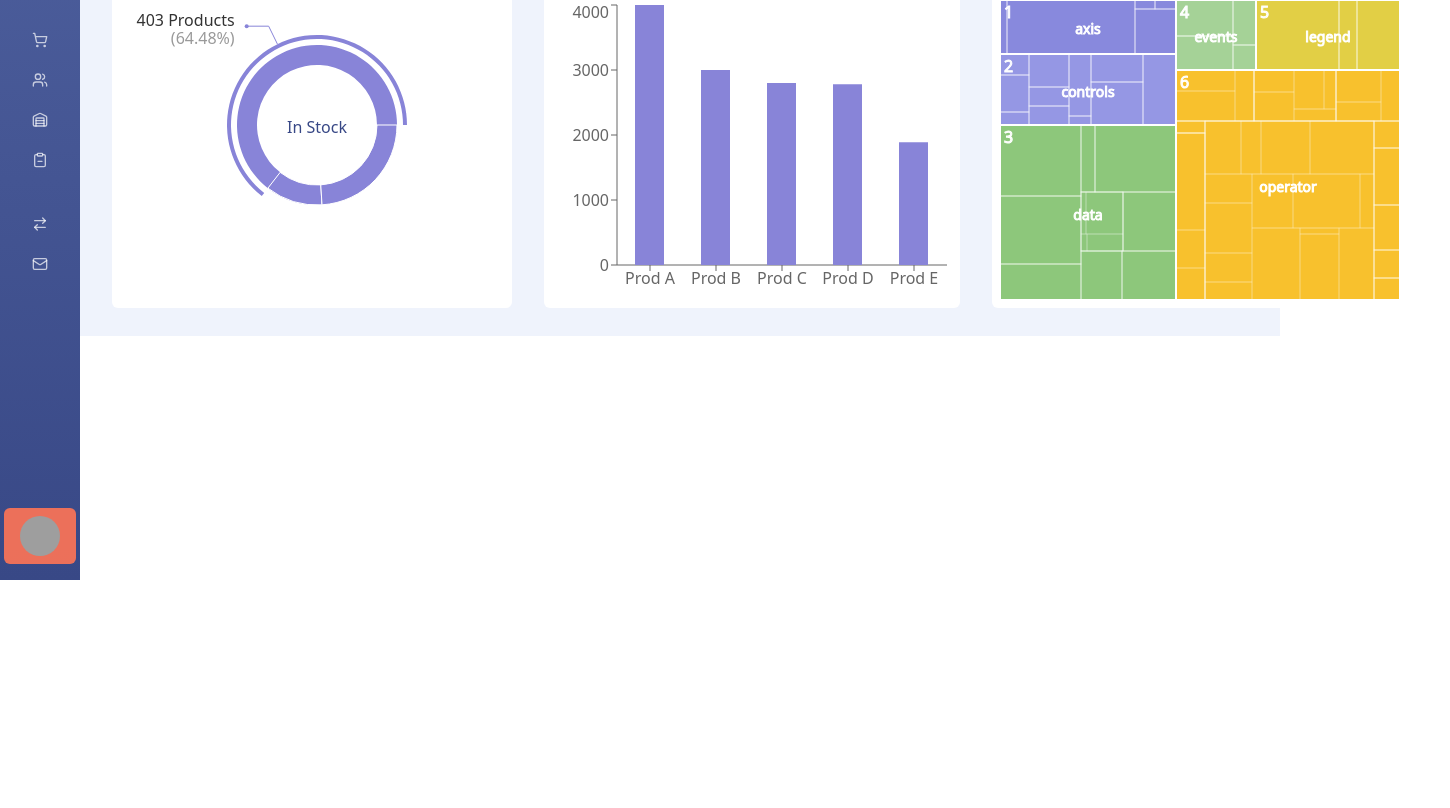
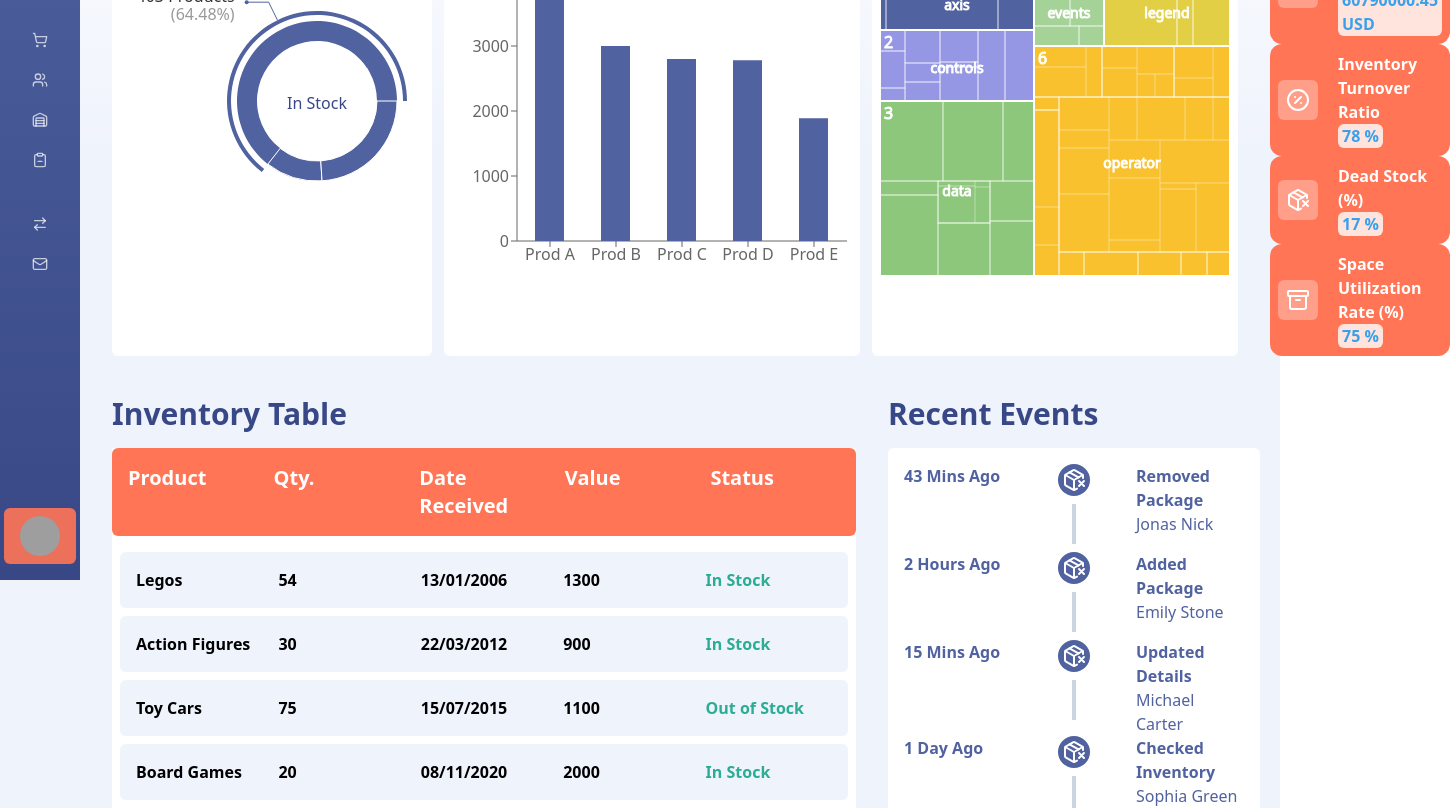
Before and after one commit to arnoldchrisoduor1/Bytes, a React (Vite) app in the folder admn-dashboard/: page /products in a window 1280 px wide. Shown: the part 220-1028 px from the top of the page, 1450 px wide, since content can reach past the window. Before the commit the page ends 800 px from the top, so only its background shows below. Built offline with nearby package versions, Linux system fonts and the light colour scheme; grey boxes are pictures that could not be loaded.

Commit message:
completed the first version of my Products page

```diff
--- a/admn-dashboard/src/components/Dashboard/DashboardTable.tsx
+++ b/admn-dashboard/src/components/Dashboard/DashboardTable.tsx
@@ -13,7 +13,7 @@ interface TableProps {
 const DashboardTable: React.FC<TableProps> = ({ data }) => {
   return (
     <table className="w-full border-collapse rounded-md overflow-hidden">
-      <thead>
+      <thead className="">
         <tr className="bg-sidebarBottom text-white/60">
           <th className="text-left px-4 py-2">Customer</th>
           <th className="text-left px-4 py-2">Date</th>
--- a/admn-dashboard/src/components/Products/ProductBarChart.tsx
+++ b/admn-dashboard/src/components/Products/ProductBarChart.tsx
@@ -1,13 +1,17 @@
-import { BarChart, Bar, YAxis, XAxis, Tooltip } from "recharts";
+import { BarChart, Bar, YAxis, XAxis, Tooltip, ResponsiveContainer } from "recharts";
 import { ProductBarData } from "../../constants/ProductBarChartData";
 
 export default function ProductBarChart() {
   return (
+    <div className="w-full h-72 m-auto">
+
     <BarChart width={400} height={300} data={ProductBarData} barSize={29}>
       <XAxis dataKey="name"/>
       <YAxis />
       <Tooltip />
-      <Bar dataKey="uv" fill="#8884d8" label="amt" />
+      <Bar dataKey="uv" fill="#5062a0" label="amt" />
     </BarChart>
+
+    </div>
   );
 }
--- /dev/null
+++ b/admn-dashboard/src/components/Products/ProductKPI.tsx
@@ -0,0 +1,28 @@
+import { LucideProps } from "lucide-react";
+
+interface ProductKPIprops  {
+    Icon: React.ComponentType<LucideProps>;
+    heading: string;
+    amount: number;
+    currency: string;
+}
+
+const ProductKPI: React.FC<ProductKPIprops> = ({ Icon, heading, amount, currency }) => {
+  return (
+    <div className="flex gap-5 items-center text-white bg-customOrange p-2 rounded-xl">
+      <div className="bg-white/30 p-2 rounded-md">
+        <Icon className="text-white"/>
+      </div>
+      <div>
+        <div>
+          <p className="font-bold">{heading}</p>
+        </div>
+        <div className="bg-white/80 px-1 inline-block rounded-md">
+          <p className="font-bold text-customBlue">{amount} {currency}</p>
+        </div>
+      </div>
+    </div>
+  );
+};
+
+export default ProductKPI;
--- /dev/null
+++ b/admn-dashboard/src/components/Products/ProductRecentEvents.tsx
@@ -0,0 +1,29 @@
+import { LucideIcon } from "lucide-react";
+
+interface ProductsRecentEventsProps {
+    Icon: React.ComponentType<LucideIcon>;
+    action: string;
+    time: string;
+    timeLabel: string;
+    name: string;
+}
+
+const ProductRecentEvents: React.FC<ProductsRecentEventsProps> = ({ Icon, action, time, timeLabel, name }) => {
+  return (
+    <div className="grid grid-cols-3 gap-2 text-sidebarTop">
+      <div className="font-semibold">{time} {timeLabel} Ago</div>
+      <div className="flex flex-col items-center">
+        <div className="text-white bg-sidebarTop p-1 rounded-full">
+          <Icon />
+        </div>
+        <div className="h-10 w-1 bg-slate-300 my-2" />
+      </div>
+      <div>
+        <p className="font-semibold">{action}</p>
+        <p>{name}</p>
+      </div>
+    </div>
+  );
+};
+
+export default ProductRecentEvents;
--- /dev/null
+++ b/admn-dashboard/src/components/Products/ProductTable.tsx
@@ -0,0 +1,42 @@
+import { ProductTableData } from "../../constants/ProductTableData";
+
+const ProductTable = () => {
+  const ProductHeading = [
+    "Product",
+    "Qty.",
+    "Date Received",
+    "Value",
+    "Status",
+  ];
+
+  return (
+    <div className="bg-white">
+      {/* Table Container */}
+      <div className="grid grid-cols-5 gap-4 bg-customOrange text-white p-4 rounded-md">
+        {ProductHeading.map((item, index) => (
+          <div key={index} className="font-bold text-xl">
+            {item}
+          </div>
+        ))}
+      </div>
+
+      {/* Rows */}
+      <div className="bg-white p-2">
+        {ProductTableData.map((item, index) => (
+          <div
+            key={index}
+            className="grid grid-cols-5 gap-4 bg-customGray text-black p-4 rounded-md font-semibold mt-2"
+          >
+            <div>{item.product}</div>
+            <div>{item.qty}</div>
+            <div>{item.date}</div>
+            <div>{item.value}</div>
+            <div className="text-customGreen">{item.status}</div>
+          </div>
+        ))}
+      </div>
+    </div>
+  );
+};
+
+export default ProductTable;
--- a/admn-dashboard/src/components/Products/ProductTreetableChart.tsx
+++ b/admn-dashboard/src/components/Products/ProductTreetableChart.tsx
@@ -3,7 +3,7 @@ import { TreetableData } from "../../constants/ProductTreetableData";
 
 
 const COLORS = [
-  "#8889DD",
+  "#5062a0",
   "#9597E4",
   "#8DC77B",
   "#A5D297",
@@ -54,8 +54,10 @@ const CustomizedContent = (props: any) => {
 
 export default function ProductTreetableChart() {
   return (
+    <div className="w-full h-72 m-auto">
+
     <Treemap
-      width={400}
+      width={350}
       height={300}
       data={TreetableData}
       dataKey="size"
@@ -65,5 +67,6 @@ export default function ProductTreetableChart() {
     >
       <Tooltip />
     </Treemap>
+    </div>
   );
 }
--- a/admn-dashboard/src/components/Products/ProductsPieChart.tsx
+++ b/admn-dashboard/src/components/Products/ProductsPieChart.tsx
@@ -1,5 +1,5 @@
 import React, { useCallback, useState } from "react";
-import { PieChart, Pie, Sector } from "recharts";
+import { PieChart, Pie, Sector, ResponsiveContainer } from "recharts";
 import { PieData } from "../../constants/ProductsPieChartData";
 
 
@@ -86,6 +86,8 @@ export default function ProductsPieChart() {
   );
 
   return (
+    <div className="w-80 h-72 m-auto">
+
     <PieChart width={400} height={250}>
       <Pie
         activeIndex={activeIndex}
@@ -95,10 +97,11 @@ export default function ProductsPieChart() {
         cy={120}
         innerRadius={60}
         outerRadius={80}
-        fill="#8884d8"
+        fill="#5062a0"
         dataKey="value"
         onMouseEnter={onPieEnter}
       />
     </PieChart>
+    </div>
   );
 }
--- a/admn-dashboard/src/components/TableRow.tsx
+++ b/admn-dashboard/src/components/TableRow.tsx
@@ -8,7 +8,7 @@ interface TableRowProps {
 
 const TableRow: React.FC<TableRowProps> = ({ customer, date, price, product, imageUrl }) => {
   return (
-    <tr>
+    <tr className="">
         <td className="text-left px-4 py-2">
             <div className="flex flex-row items-center gap-2">
                 <img src={imageUrl} alt={customer} className="h-7 w-7 rounded-full" />
--- /dev/null
+++ b/admn-dashboard/src/constants/ProductRecentEventsData.ts
@@ -0,0 +1,26 @@
+export const ProductsRecentEventsData = [
+    {
+        "time": "43",
+        "timeLable": "Mins",
+        "action": "Removed Package",
+        "name": "Jonas Nick"
+    },
+    {
+        "time": "2",
+        "timeLable": "Hours",
+        "action": "Added Package",
+        "name": "Emily Stone"
+    },
+    {
+        "time": "15",
+        "timeLable": "Mins",
+        "action": "Updated Details",
+        "name": "Michael Carter"
+    },
+    {
+        "time": "1",
+        "timeLable": "Day",
+        "action": "Checked Inventory",
+        "name": "Sophia Green"
+    },
+];
--- /dev/null
+++ b/admn-dashboard/src/constants/ProductTableData.ts
@@ -0,0 +1,9 @@
+export const ProductTableData = [
+    {"product": "Legos", "qty": "54", "date": "13/01/2006", "value": "1300", "status": "In Stock"},
+    {"product": "Action Figures", "qty": "30", "date": "22/03/2012", "value": "900", "status": "In Stock"},
+    {"product": "Toy Cars", "qty": "75", "date": "15/07/2015", "value": "1100", "status": "Out of Stock"},
+    {"product": "Board Games", "qty": "20", "date": "08/11/2020", "value": "2000", "status": "In Stock"},
+    {"product": "Dolls", "qty": "45", "date": "19/06/2018", "value": "1500", "status": "In Stock"},
+    {"product": "Puzzles", "qty": "60", "date": "05/02/2019", "value": "800", "status": "In Stock"},
+    {"product": "RC Helicopters", "qty": "10", "date": "12/09/2021", "value": "5000", "status": "Out of Stock"},
+];
--- a/admn-dashboard/src/pages/Products.tsx
+++ b/admn-dashboard/src/pages/Products.tsx
@@ -1,22 +1,37 @@
 import ProductsPieChart from "../components/Products/ProductsPieChart";
 import ProductBarChart from "../components/Products/ProductBarChart";
 import ProductTreetableChart from "../components/Products/ProductTreetableChart";
+import ProductKPI from "../components/Products/ProductKPI";
+import { Warehouse } from "lucide-react";
+import { CirclePercent } from "lucide-react";
+import { PackageX } from "lucide-react";
+import { Archive } from "lucide-react";
+import ProductTable from "../components/Products/ProductTable";
+import ProductRecentEvents from "../components/Products/ProductRecentEvents";
+import { ProductsRecentEventsData } from "../constants/ProductRecentEventsData";
 
 const Products = () => {
   return (
-    <div className="mt-10">
+    <div className="mt-8">
       <div>
         <div>
           <h1 className="text-sidebarBottom font-bold text-3xl">
             Products Analysis
           </h1>
         </div>
-        <div>
-            {/* Analysis Dashboards and graphs */}
-            <div className="flex mt-8 gap-8">
+        <div className="flex flex-col">
+          {/* Top Layer */}
+          <div className="flex">
+            {/* Analysis KPIs and graphs */}
+            <div className="flex mt-4 gap-8 w-full">
+
+            <div className="flex flex-row flex-1 basis-3/4 gap-3">
+              {/* Availability Pie */}
               <div className="bg-white rounded-md">
                 <div className="mt-4">
-                        <h2 className="text-sidebarTop font-semibold text-center text-xl">Availability</h2>
+                  <h2 className="text-sidebarTop font-semibold text-center text-xl">
+                    Availability
+                  </h2>
                 </div>
                 <ProductsPieChart />
               </div>
@@ -24,7 +39,9 @@ const Products = () => {
               {/* Top 5 Bar Chart */}
               <div className="bg-white rounded-md p-2">
                 <div className="mb-2">
-                    <h2 className="text-sidebarBottom font-semibold text-center text-xl">Top Performing Products</h2>
+                  <h2 className="text-sidebarBottom font-semibold text-center text-xl">
+                    Top Performing Products
+                  </h2>
                 </div>
                 <ProductBarChart />
               </div>
@@ -32,12 +49,75 @@ const Products = () => {
               {/* Category Performace Treetable. */}
               <div className="bg-white rounded-md p-2">
                 <div className="mb-2">
-                    <h2 className="text-sidebarBottom font-semibold text-center text-xl">Top Performing Categories</h2>
+                  <h2 className="text-sidebarBottom font-semibold text-center text-xl">
+                    Top Performing Categories
+                  </h2>
                 </div>
                 <ProductTreetableChart />
               </div>
               </div>
 
+
+              {/* KPIs */}
+              <div className="flex flex-col flex-2 basis-1/4 h-84 justify-between">
+                <ProductKPI
+                  Icon={Warehouse}
+                  heading="Total Stock Cost"
+                  amount={60790000.45}
+                  currency="USD"
+                />
+                <ProductKPI
+                  Icon={CirclePercent}
+                  heading="Inventory Turnover Ratio"
+                  amount={78}
+                  currency="%"
+                />
+                <ProductKPI
+                  Icon={PackageX}
+                  heading="Dead Stock (%)"
+                  amount={17}
+                  currency="%"
+                />
+                <ProductKPI
+                  Icon={Archive}
+                  heading="Space Utilization Rate (%)"
+                  amount={75}
+                  currency="%"
+                />
+              </div>
+            </div>
+          </div>
+
+          {/* Bottom Part */}
+          <div className="flex flex-row gap-8 mt-10">
+            <div className="flex-1 basis-4/6">
+              <div className="mb-4">
+                <h1 className="text-sidebarBottom font-bold text-3xl">
+                  Inventory Table
+                </h1>
+              </div>
+              <div className=" bg-white rounded-md">
+              <ProductTable />
+              </div>
+            </div>
+
+            {/* Recent Events */}
+            <div className="flex-2 basis-2/6">
+              <div className="mb-4">
+                <h1 className="text-sidebarBottom font-bold text-3xl">
+                  Recent Events
+                </h1>
+              </div>
+              <div className="bg-white p-4 rounded-md">
+                {ProductsRecentEventsData.map((item, index) => (
+                  <div key={index}>
+                    <ProductRecentEvents Icon={PackageX} name={item.name} time={item.time} timeLabel={item.timeLable} action={item.action} />
+                  </div>
+                ))}
+                {/* <div className="h-10 w-1 bg-black m-auto"/> */}
+              </div>
+            </div>
+          </div>
         </div>
       </div>
     </div>
--- a/admn-dashboard/tailwind.config.js
+++ b/admn-dashboard/tailwind.config.js
@@ -18,7 +18,8 @@ module.exports = {
         customGray: '#eff3fc',
         customBlue: '#3ba0ea',
         customGreen: '#2aad93',
-        customYellow: '#feb558'
+        customYellow: '#feb558',
+        customPurple: '#8884d8',
       }
     },
   },
```
Lines whose indentation alone changed are shown as unchanged.
